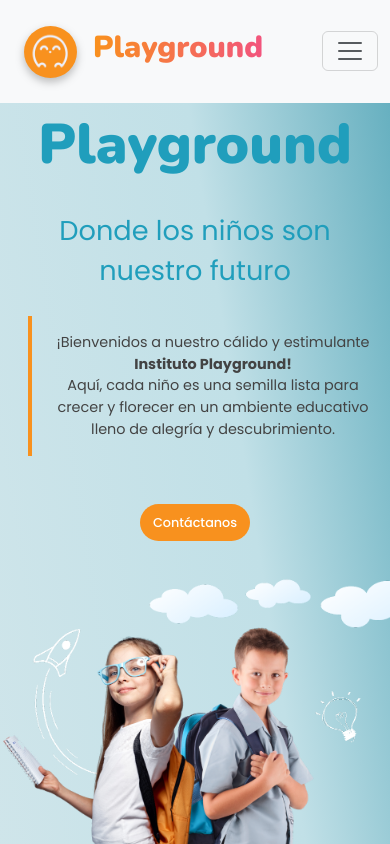
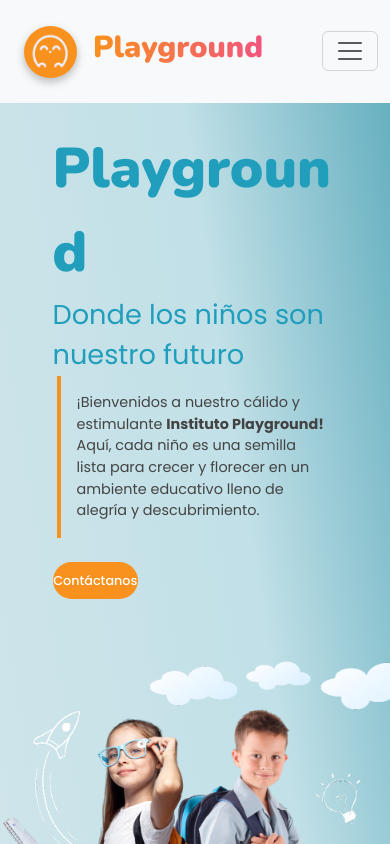
Before and after one commit to AndresBoni/Jardin-Burbujas-De-Algodon-Website, a React (Vite) app in the folder frontend/: page / in a window 390 px wide. Shown: the top 844 px of the page. Built offline with nearby package versions, Linux system fonts and the light colour scheme; a web font is replaced by a local one.

Commit message:
fix responsive position header

```diff
--- a/frontend/src/components/Header.jsx
+++ b/frontend/src/components/Header.jsx
@@ -5,16 +5,16 @@ import imgNinios from "../assets/img-ninos.png";
 const Header = () => {
   return (
     <div
-      className="container-fluid header navbar-margin d-flex p-0"
+      className="container-fluid header navbar-margin d-flex flex-column flex-lg-row justify-content-between p-0"
       id="header"
     >
-      <div className="row p-0 m-0 d-flex justify-content-end ">
-        <div className="col-12 col-lg-5 d-flex flex-column justify-content-center align-items-center align-items-lg-start gap-4 text-center text-lg-start">
+        <div className="col-12 col-lg-6 d-flex flex-grow-1 align-items-center justify-content-center justify-content-lg-end p-4 p-lg-0">
+          <div className="col-10 d-flex flex-column">
           <span className="text-brand">Playground</span>
           <span className="text-slogan">
             Donde los niños son nuestro futuro
           </span>
-          <div className="row d-flex col-12 col-sm-10 col-md-10 col-lg-12">
+          <div className="row d-flex col-12 col-sm-10">
             <div className="text text-wrap p-3 ">
               ¡Bienvenidos a nuestro cálido y estimulante{" "}
               <b>Instituto Playground!</b>
@@ -26,13 +26,13 @@ const Header = () => {
           <button className="btn btn-orange rounded-pill d-flex justify-content-center my-4">
             Contáctanos
           </button>
+          </div>
         </div>
         <div className="col-12 col-lg-6 justify-content-center p-0">
-          {/* Imagen */}
           <img src={imgNinios} alt="Imagen niña" className="img-header " />
         </div>
       </div>
-    </div>
+
   );
 };
 
--- a/frontend/src/components/styles/Header.css
+++ b/frontend/src/components/styles/Header.css
@@ -3,10 +3,6 @@
   min-height: calc(94vh - (var(--navbar-height)));
   margin-bottom: 2.4rem;
   overflow: hidden;
-}
-
-.container-header {
-  min-height: calc(94vh - (var(--navbar-height)));
 }
 
 .text-brand {
@@ -17,6 +13,9 @@
 
 .text-brand {
   font-size: 5rem;
+  @media (max-width: 1075px) {
+    font-size: 4.5rem;
+  }
   @media (max-width: 576px) {
     font-size: 3.5rem;
   }
```
